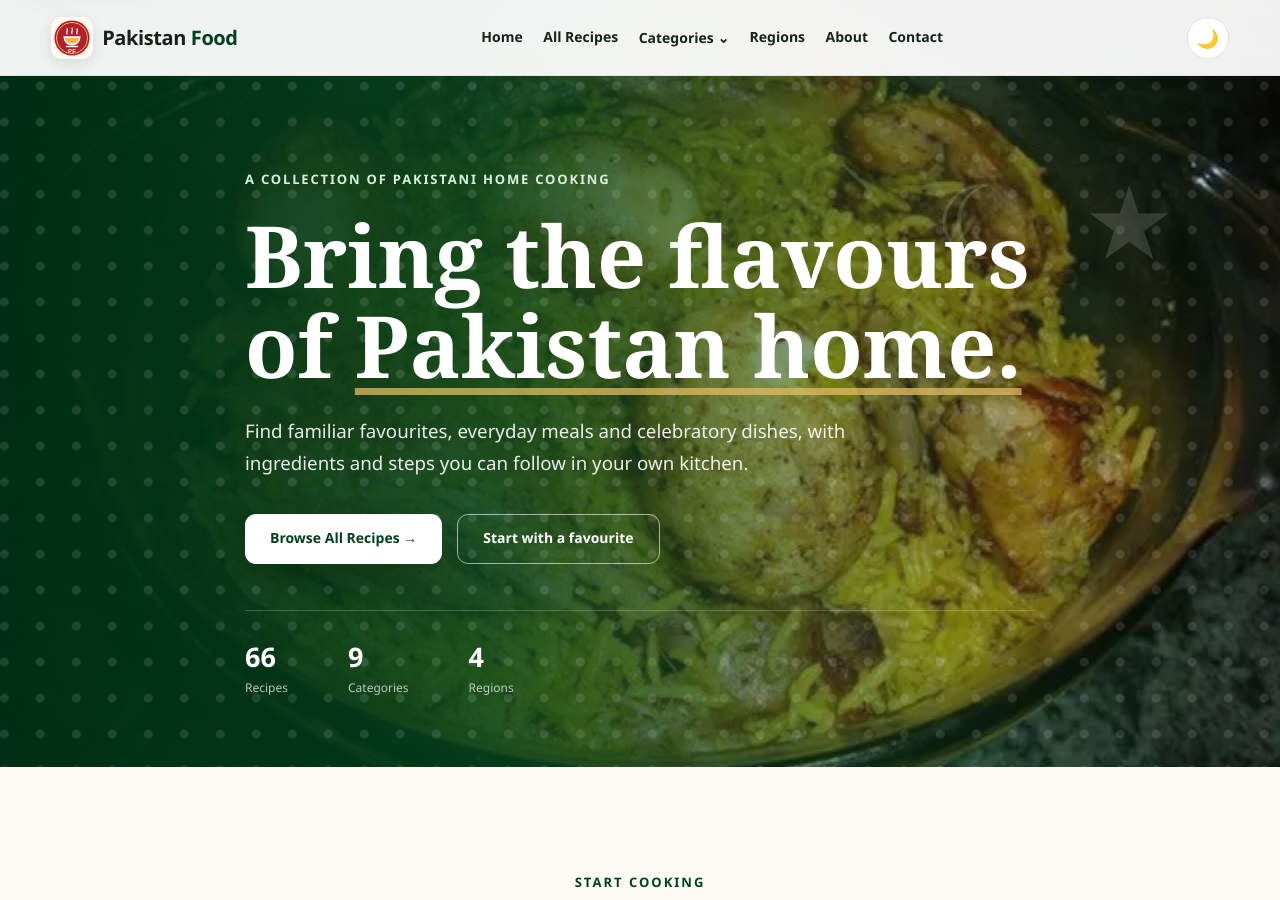
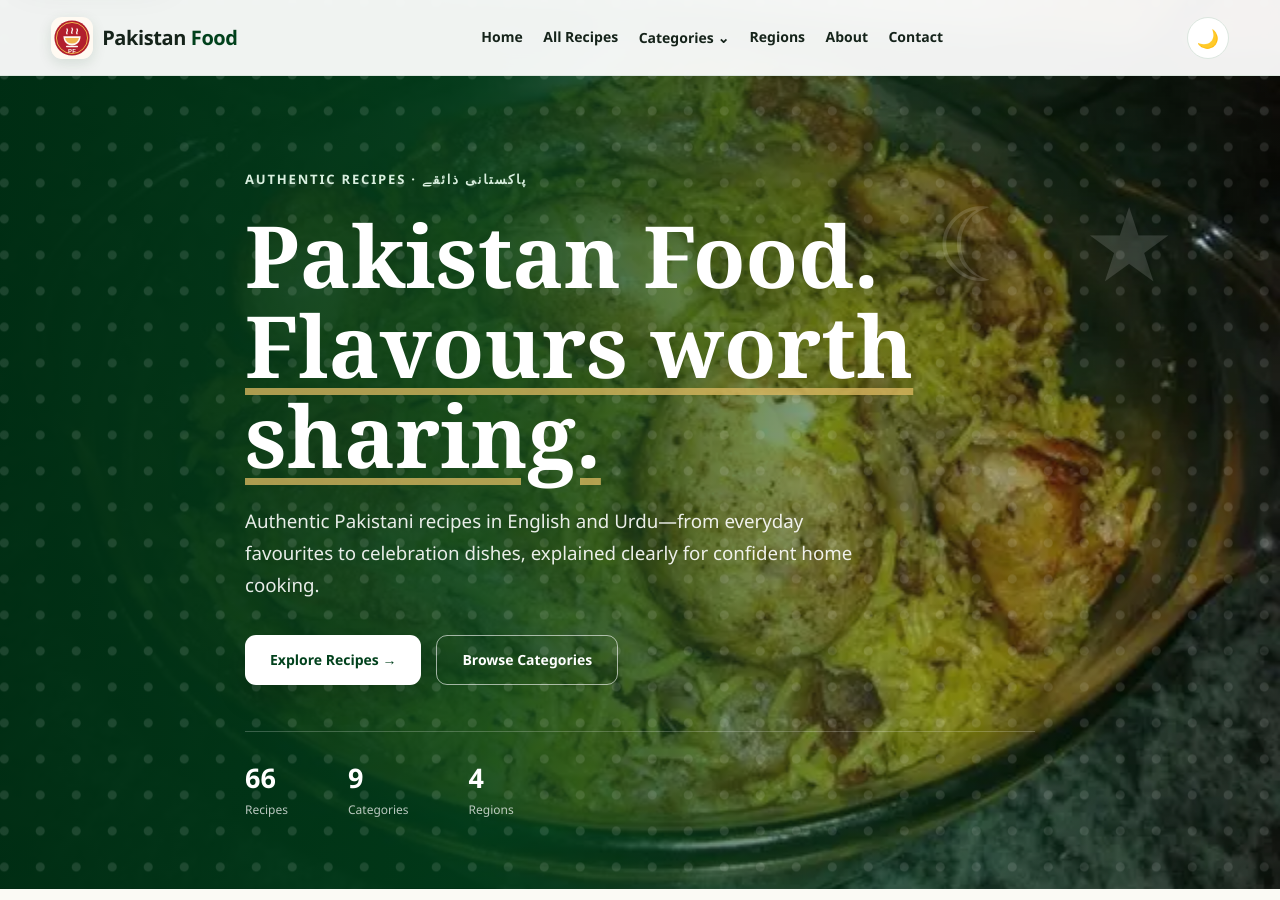
Before and after one commit to manazarali01-hub/pakistan-food, a Jekyll site: the page built from index.html, in a window 1280 px wide and 900 px high. Built offline with Jekyll 4.4.1, drawn with Linux system fonts in a browser that asks for light colours.

Commit message:
Refresh Pakistan Food hero and brand theme metadata

```diff
--- a/index.html
+++ b/index.html
@@ -12,7 +12,7 @@
     <meta name="description" content="Discover authentic Pakistani recipes including biryani, karahi, nihari, pulao, BBQ, snacks, desserts and drinks with easy cooking methods.">
     <meta name="robots" content="index,follow,max-image-preview:large,max-snippet:-1,max-video-preview:-1">
     <meta name="google-site-verification" content="JMxn_NngMsegukZ-WdV_w4x39rXuK5SuHBaYauuCfhE">
-    <meta name="theme-color" content="#b21f2d">
+    <meta name="theme-color" content="#01411c">
     <meta property="og:title" content="Pakistan Food | Traditional Pakistani Recipes">
     <meta property="og:description" content="Cook authentic Pakistani favourites with clear ingredients and simple step-by-step methods.">
     <meta property="og:type" content="website">
@@ -34,7 +34,7 @@
     <link rel="preconnect" href="https://images.weserv.nl" crossorigin>
     <link rel="stylesheet" href="style.css?v=20260913-seo9">
     <link rel="stylesheet" href="enhancements.css?v=20260924-premium1">
-    <link rel="stylesheet" href="premium.css?v=20260924-bilingual1">
+    <link rel="stylesheet" href="premium.css?v=20260925-pakistan1">
     <script type="application/ld+json">{"@context":"https://schema.org","@graph":[{"@type":"Organization","@id":"https://pakistanfoodrecipes.top/#organization","name":"Pakistan Food","url":"https://pakistanfoodrecipes.top/","logo":{"@type":"ImageObject","url":"https://pakistanfoodrecipes.top/assets/pakistan-food-logo.png","contentUrl":"https://pakistanfoodrecipes.top/assets/pakistan-food-logo.png","width":512,"height":512}},{"@type":"WebSite","@id":"https://pakistanfoodrecipes.top/#website","name":"Pakistan Food","url":"https://pakistanfoodrecipes.top/","description":"Traditional Pakistani recipes with ingredients and step-by-step cooking methods","publisher":{"@id":"https://pakistanfoodrecipes.top/#organization"},"inLanguage":"en"},{"@type":"WebPage","@id":"https://pakistanfoodrecipes.top/#webpage","url":"https://pakistanfoodrecipes.top/","name":"Pakistan Food | Traditional Pakistani Recipes","description":"Discover authentic Pakistani recipes including biryani, karahi, nihari, pulao, BBQ, snacks, desserts and drinks with easy cooking methods.","isPartOf":{"@id":"https://pakistanfoodrecipes.top/#website"},"about":{"@id":"https://pakistanfoodrecipes.top/#organization"},"primaryImageOfPage":{"@type":"ImageObject","url":"https://pakistanfoodrecipes.top/assets/chicken-biryani.webp"},"inLanguage":"en"}]}</script>
 </head>
 <body>
@@ -42,7 +42,7 @@
     <header class="header" id="header"><div class="container nav-container"><a href="#home" class="logo"><img class="brand-mark" src="assets/pakistan-food-logo.svg" alt="" width="42" height="42"><span>Pakistan <strong>Food</strong></span></a><nav class="desktop-nav"><a href="#home">Home</a><a href="recipes/">All Recipes</a><div class="nav-dropdown"><a href="#categories">Categories <span>⌄</span></a><div class="dropdown-menu"><a href="recipes/rice/" data-category-link="Rice">🍚 Rice Recipes</a><a href="recipes/chicken/" data-category-link="Chicken">🍗 Chicken Recipes</a><a href="recipes/beef/" data-category-link="Beef">🥩 Beef Recipes</a><a href="recipes/bbq/" data-category-link="BBQ">🔥 BBQ Recipes</a><a href="recipes/snacks/" data-category-link="Snacks">🥟 Snacks</a><a href="recipes/breakfast/" data-category-link="Breakfast">🍳 Breakfast</a><a href="recipes/desserts/" data-category-link="Desserts">🍮 Desserts</a><a href="recipes/drinks/" data-category-link="Drinks">🥤 Drinks</a><a href="recipes/vegetarian/" data-category-link="Vegetarian">🥬 Vegetarian Recipes</a></div></div><a href="#regions">Regions</a><a href="#about">About</a><a href="#contact">Contact</a></nav><div class="nav-actions"><button type="button" class="icon-btn" id="themeBtn" aria-label="Use dark theme" aria-pressed="false">🌙</button><button type="button" class="menu-btn" id="menuBtn" aria-label="Open menu" aria-controls="mobileMenu" aria-expanded="false">☰</button></div></div></header>
     <div class="mobile-menu" id="mobileMenu" aria-hidden="true" inert><button type="button" class="close-menu" id="closeMenu" aria-label="Close menu">×</button><div class="mobile-logo"><img src="assets/pakistan-food-logo.svg" alt="" width="42" height="42"> Pakistan Food</div><a href="#home">Home</a><a href="recipes/">All Recipes</a><a href="recipes/rice/">Rice Recipes</a><a href="recipes/chicken/">Chicken Recipes</a><a href="recipes/beef/">Beef Recipes</a><a href="recipes/bbq/">BBQ Recipes</a><a href="recipes/snacks/">Snacks</a><a href="recipes/breakfast/">Breakfast</a><a href="recipes/desserts/">Desserts</a><a href="recipes/drinks/">Drinks</a><a href="recipes/vegetarian/">Vegetarian</a><a href="#regions">Regions</a><a href="#about">About</a><a href="#contact">Contact</a></div>
     <main>
-        <section class="hero" id="home"><div class="hero-overlay"></div><div class="container hero-content"><span class="hero-small">A COLLECTION OF PAKISTANI HOME COOKING</span><h1>Bring the flavours of <span>Pakistan home.</span></h1><p>Find familiar favourites, everyday meals and celebratory dishes, with ingredients and steps you can follow in your own kitchen.</p><div class="hero-buttons"><a href="recipes/" class="btn btn-primary">Browse All Recipes →</a><a href="#featured" class="btn btn-outline">Start with a favourite</a></div><div class="hero-stats"><div><strong>{{ site.data.recipes | size }}</strong><span>Recipes</span></div><div><strong>9</strong><span>Categories</span></div><div><strong>4</strong><span>Regions</span></div></div></div></section>
+        <section class="hero" id="home"><div class="hero-overlay"></div><div class="container hero-content"><span class="hero-small">AUTHENTIC RECIPES · پاکستانی ذائقے</span><h1>Pakistan Food.<br><span>Flavours worth sharing.</span></h1><p>Authentic Pakistani recipes in English and Urdu—from everyday favourites to celebration dishes, explained clearly for confident home cooking.</p><div class="hero-buttons"><a href="#recipes" class="btn btn-primary">Explore Recipes →</a><a href="#categories" class="btn btn-outline">Browse Categories</a></div><div class="hero-stats"><div><strong>{{ site.data.recipes | size }}</strong><span>Recipes</span></div><div><strong>9</strong><span>Categories</span></div><div><strong>4</strong><span>Regions</span></div></div></div></section>
 
         <section class="featured section" id="featured" aria-labelledby="featured-title">
           <div class="container">
```
